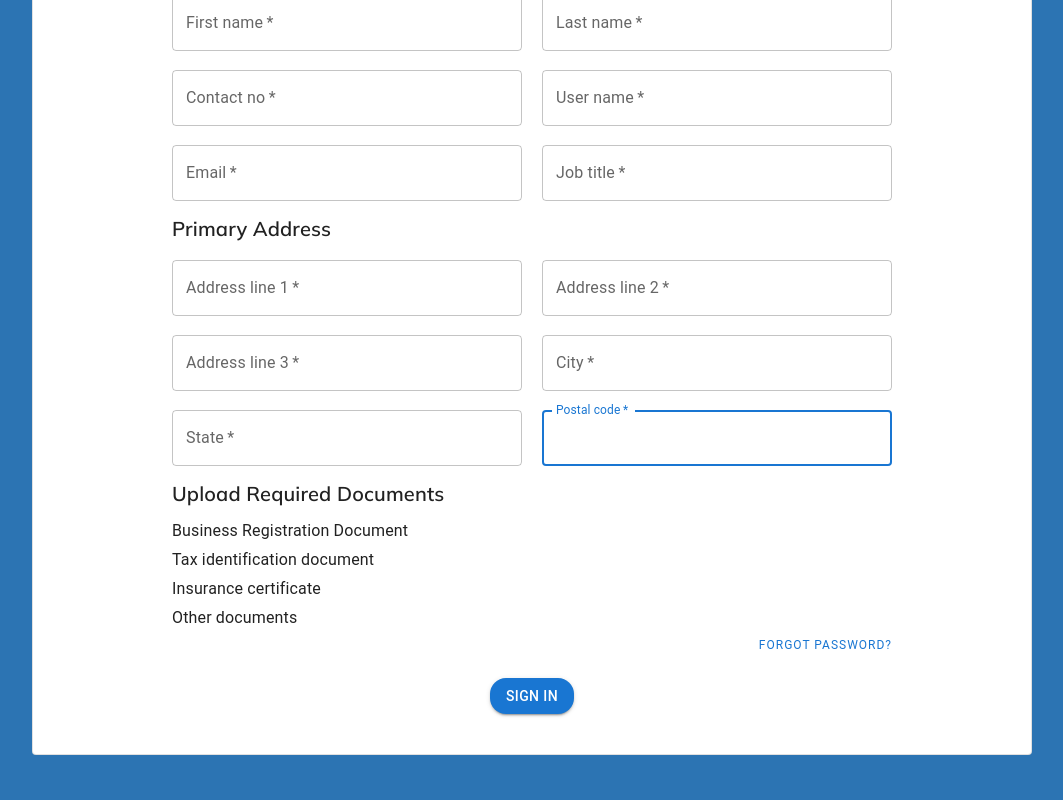
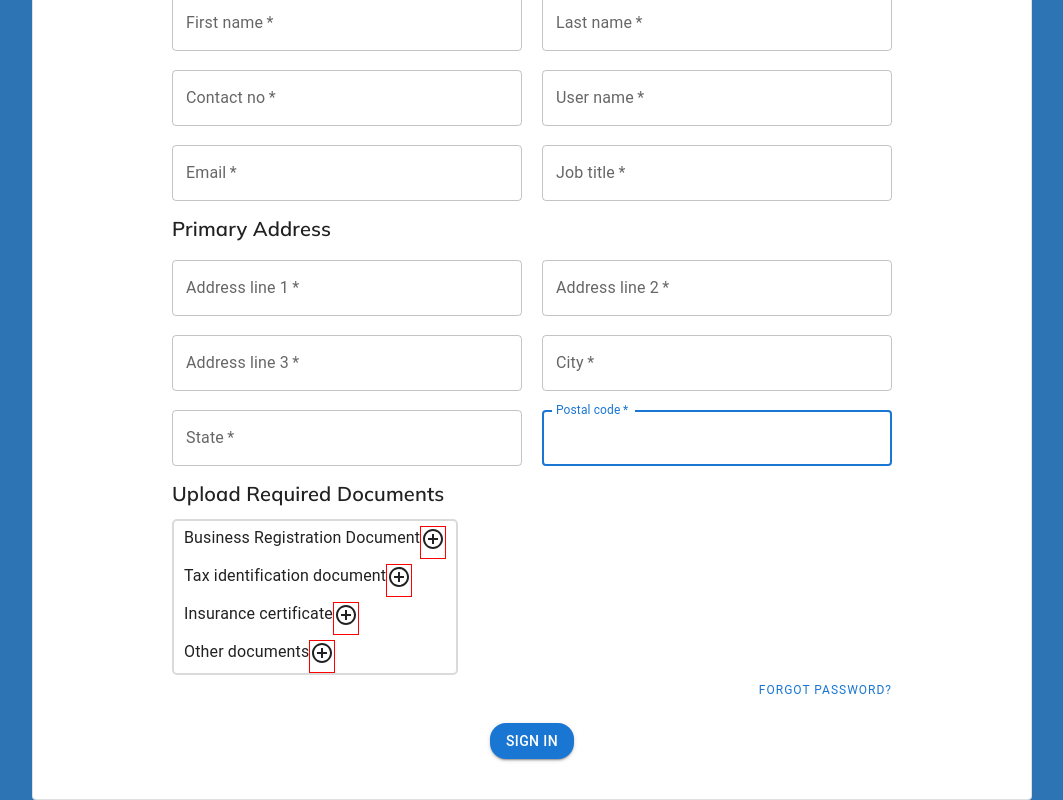
Before and after one commit to yesitha/ProcurementManagementSystem, a React (Create React App) app in the folder Code/frontend/: page / in a window 1280 px wide. Shown: the part 619-1419 px from the top of the page, without its empty margins (108-1171 px from the left). Before the commit the page ends 1374 px from the top, so only its background shows below. Built offline with nearby package versions, Linux system fonts and the light colour scheme.

Commit message:
signup icon added

```diff
--- a/Code/frontend/src/components/SignUp/SignUp.css
+++ b/Code/frontend/src/components/SignUp/SignUp.css
@@ -27,5 +27,19 @@
 }
 
 #uploadSectionElement{
+    display: flex;
     margin-top: 5px;
+
 }
+#uploadSectionOuter{
+    border: 2px solid #dadada;
+    padding-left: 10px;
+    padding-right: 10px;
+    width: fit-content;
+    border-radius: 5px;
+    margin-top: 10px;
+}
+#plusIconOuter{
+    align-content: flex-end;
+    border: 1px solid red;
+}
--- a/Code/frontend/src/components/SignUp/SignUp.js
+++ b/Code/frontend/src/components/SignUp/SignUp.js
@@ -20,6 +20,7 @@ import logo from '../../images/logo.png'
 import AccessAlarmIcon from '@mui/icons-material/AccessAlarm';
 import ThreeDRotation from '@mui/icons-material/ThreeDRotation';
 import Icon from '@mui/material/Icon';
+import AddCircleOutlineIcon from '@mui/icons-material/AddCircleOutline';
 
 
 
@@ -334,28 +335,36 @@ export default function SignIn() {
                 </Typography>
 
                 <br/>
-              <div id='uploadSectionHead'>
+            <div id='uploadSectionOuter'>
+                <div id='uploadSectionElement' >
                     <Typography variant="h8" sx={{alignSelf:'start'}}>
                        Business Registration Document
                     </Typography>
+                    <div id='plusIconOuter'><AddCircleOutlineIcon /></div>
+
                     <br/>
                 </div>
                   <div id='uploadSectionElement'>
                     <Typography variant="h8" sx={{alignSelf:'start'}}>
                       Tax identification document
                     </Typography>
+
+                    <div id='plusIconOuter'><AddCircleOutlineIcon /></div>
                     <br/>
                   </div>
                   <div id='uploadSectionElement'>
                     <Typography variant="h8" sx={{alignSelf:'start'}}>
                       Insurance certificate
                     </Typography>
+                    <div id='plusIconOuter'><AddCircleOutlineIcon /></div>
                     <br/>
                   </div>
                 <div id='uploadSectionElement'>
                     <Typography variant="h8" sx={{alignSelf:'start'}}>
                       Other  documents
                     </Typography>
+                    <div id='plusIconOuter'><AddCircleOutlineIcon /></div>
+                </div>
             </div>
            </div>
 
```
Lines whose indentation alone changed are shown as unchanged.
